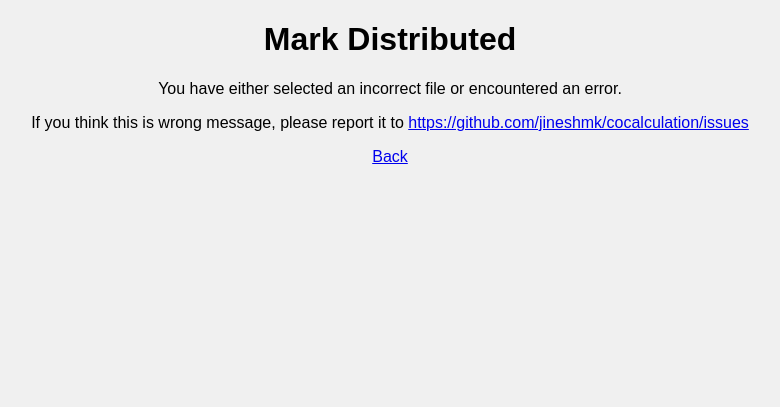
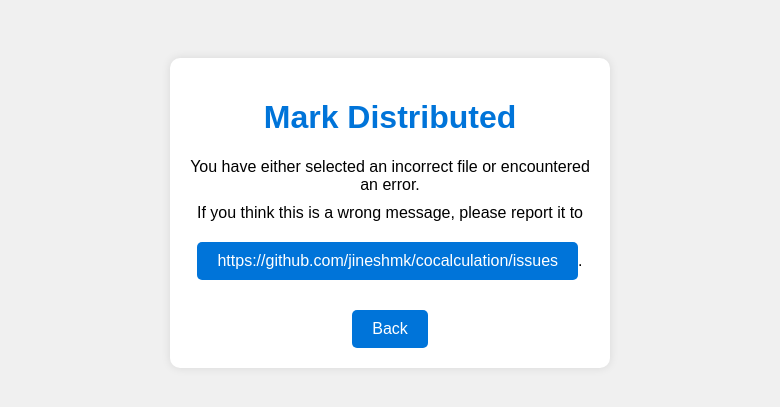
Before and after one commit to jineshmk/cocalculation, a Flask app: template templates/ceerror.html in a window 1280 px wide. Shown: the top 407 px of the page, without its empty margins (250-1030 px from the left). Run offline with Flask 3, Linux system fonts and the light colour scheme; the template is opened without the code that fills it, so the values that code supplies are empty.

Commit message:
latest mark distribution

```diff
--- a/templates/ceerror.html
+++ b/templates/ceerror.html
@@ -8,46 +8,43 @@
             background-color: #f0f0f0;
             text-align: center;
         }
-        form {
+        .error-container {
             background-color: #fff;
             padding: 20px;
             border-radius: 10px;
             box-shadow: 0 0 10px rgba(0, 0, 0, 0.1);
             display: inline-block;
+            margin-top: 50px;
+            max-width: 400px; /* Adjust the width as needed */
         }
-        input[type="file"] {
-            display: block;
-            margin: 0 auto;
-            padding: 10px;
+        h1 {
+            color: #0074d9; /* Highlight color */
         }
-        input[type="text"] {
-            display: block;
-            margin: 10px auto;
-            padding: 10px;
-            width: 80%; /* Adjust the width as needed */
+        p {
+            margin: 10px 0;
         }
-        input[type="submit"] {
-            display: block;
-            margin: 10px auto;
+        a {
+            display: inline-block;
+            margin-top: 20px;
             padding: 10px 20px;
             background-color: #0074d9;
             color: #fff;
-            border: none;
+            text-decoration: none;
             border-radius: 5px;
-            cursor: pointer;
+            transition: background-color 0.3s;
         }
-        input[type="submit"]:hover {
+        a:hover {
             background-color: #0056b3;
         }
     </style>
 </head>
 
 <body>
-
+    <div class="error-container">
         <h1>Mark Distributed</h1>
-        <p>You have either selected an incorrect file or encountered an error. <p>
-        If you think this is wrong message, please report it to <a href="https://github.com/jineshmk/cocalculation/issues">https://github.com/jineshmk/cocalculation/issues</a> </p>
-       <a href="index.html"> Back</a>
-    </form>
+        <p>You have either selected an incorrect file or encountered an error.</p>
+        <p>If you think this is a wrong message, please report it to <a href="https://github.com/jineshmk/cocalculation/issues">https://github.com/jineshmk/cocalculation/issues</a>.</p>
+        <a href="index.html">Back</a>
+    </div>
 </body>
 </html>
```
